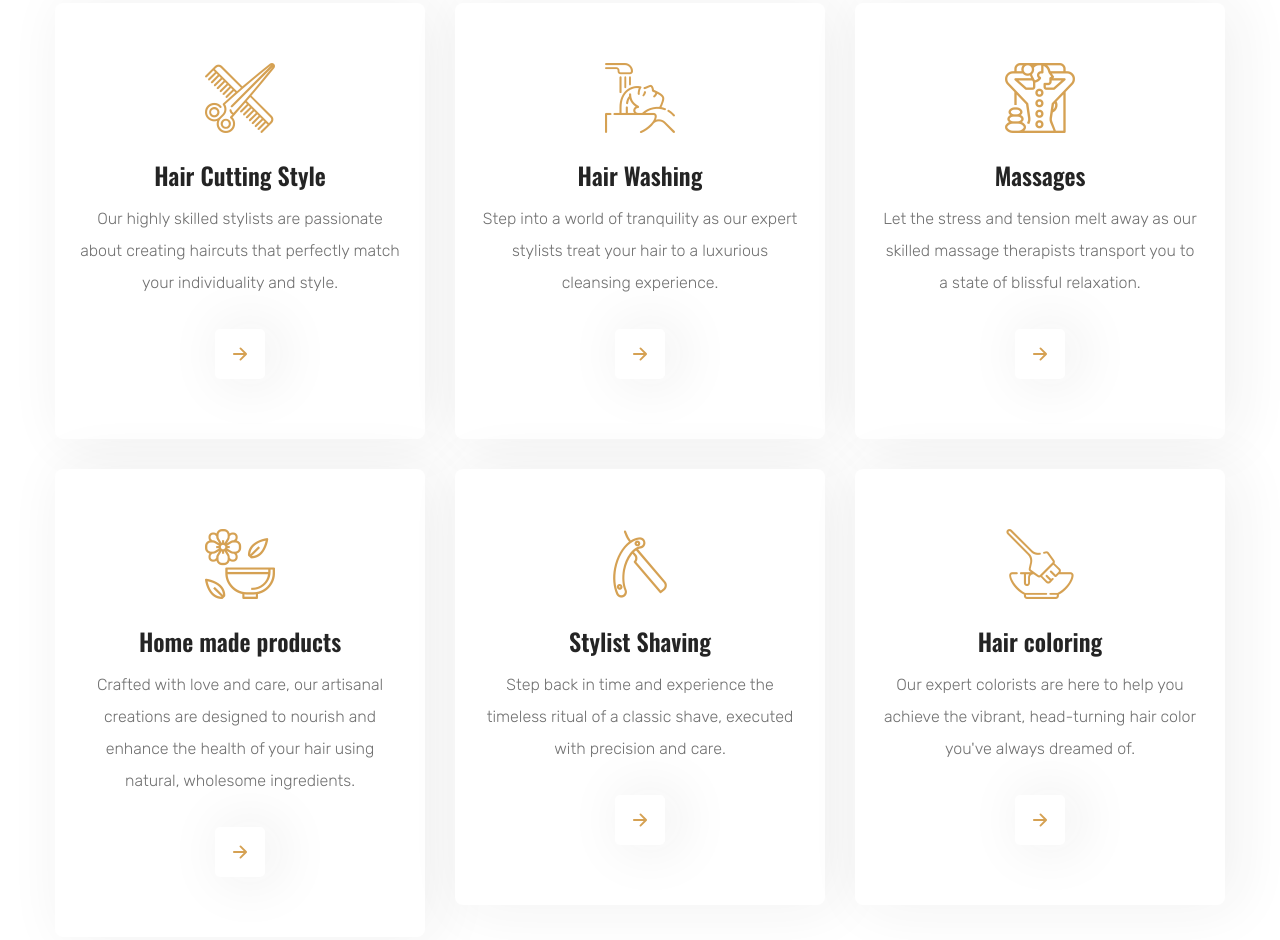
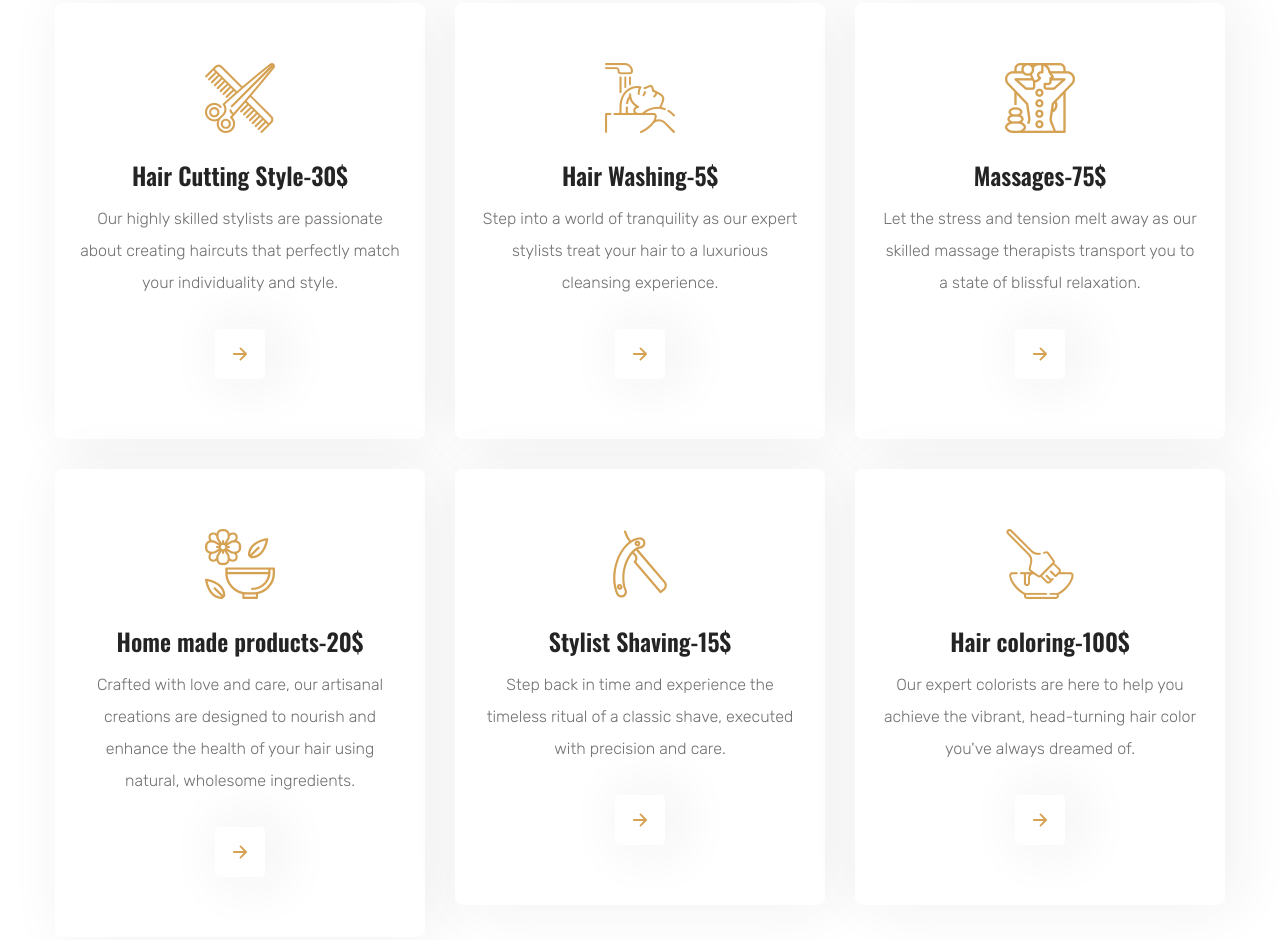
Before and after one commit to ImCalebP/seg3125CalebParadisProject1.github.io, a plain HTML site: page index.html in a window 1280 px wide. Shown: the part 903-1843 px from the top of the page. Drawn offline with nearby package versions, Linux system fonts and the light colour scheme.

Commit message:
Update index.html
updated prices

```diff
--- a/index.html
+++ b/index.html
@@ -192,7 +192,7 @@
                 </div>
 
                 <h3 class="h3">
-                  <a href="#" class="card-title">Hair Cutting Style</a>
+                  <a href="#" class="card-title">Hair Cutting Style-30$</a>
                 </h3>
 
                 <p class="card-text">
@@ -214,7 +214,7 @@
                 </div>
 
                 <h3 class="h3">
-                  <a href="#" class="card-title">Hair Washing</a>
+                  <a href="#" class="card-title">Hair Washing-5$</a>
                 </h3>
 
                 <p class="card-text">
@@ -236,7 +236,7 @@
                 </div>
 
                 <h3 class="h3">
-                  <a href="#" class="card-title">Massages</a>
+                  <a href="#" class="card-title">Massages-75$</a>
                 </h3>
 
                 <p class="card-text">
@@ -258,7 +258,7 @@
                 </div>
 
                 <h3 class="h3">
-                  <a href="#" class="card-title">Home made products</a>
+                  <a href="#" class="card-title">Home made products-20$</a>
                 </h3>
 
                 <p class="card-text">
@@ -280,7 +280,7 @@
                 </div>
 
                 <h3 class="h3">
-                  <a href="#" class="card-title">Stylist Shaving</a>
+                  <a href="#" class="card-title">Stylist Shaving-15$</a>
                 </h3>
 
                 <p class="card-text">
@@ -302,7 +302,7 @@
                 </div>
 
                 <h3 class="h3">
-                  <a href="#" class="card-title">Hair coloring</a>
+                  <a href="#" class="card-title">Hair coloring-100$</a>
                 </h3>
 
                 <p class="card-text">
@@ -375,7 +375,7 @@
                   <input type="text" name="phone" placeholder="Phone Number" required class="input-field">
                   <select name="category" class="input-field">
                     <option value="Select category">Select category</option>
-                    <option value="Beauty & spa">Beauty & spa</option>
+                    <option value="Homemade products">Beauty & spa</option>
                     <option value="Body massage">Body massage</option>
                     <option value="Shaving & Facial">Shaving & Facial</option>
                     <option value="Hair Color">Hair Color</option>
```
